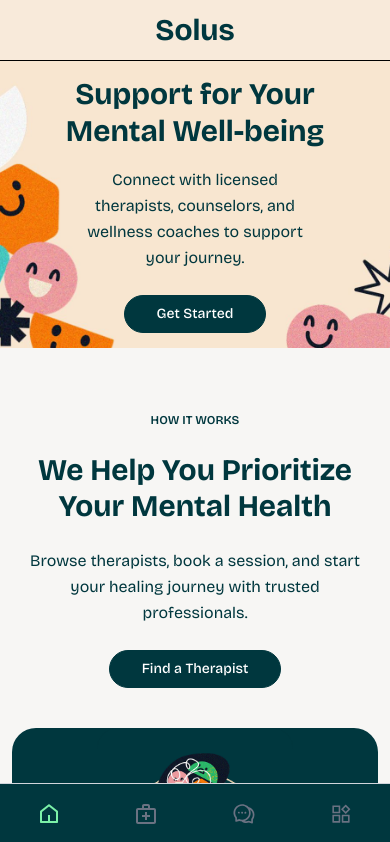
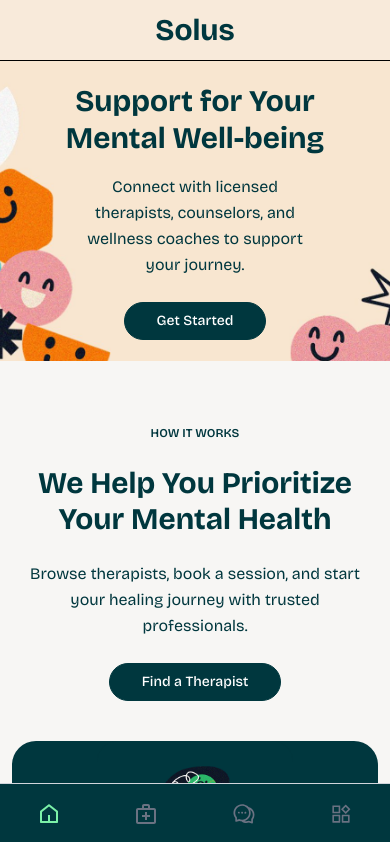
Before and after one commit to sazidhayatkhan/solus, a Next.js app: page / in a window 390 px wide. Shown: the top 842 px of the page. Built offline with nearby package versions, Linux system fonts and the light colour scheme; no server answers.

Commit message:
fixed width

```diff
--- a/src/views/page-home/components/Hero.tsx
+++ b/src/views/page-home/components/Hero.tsx
@@ -7,11 +7,11 @@ type Props = {}
 const Hero = (props: Props) => {
   return (
     <div
-      className="_container relative w-full h-[34vh] md:h-[490px] bg-cover bg-center flex items-center justify-center mx-auto rounded-0 md:rounded-[40px]"
+      className="_container relative w-full min-h-[300px] md:h-[490px] bg-cover bg-center flex items-center justify-center mx-auto rounded-0 md:rounded-[40px]"
       style={{ backgroundImage: "url('/images/hero_bg.jpg')" }}
     >
       <div className="text-center px-4">
-        <h1 className="font-brico max-w-[80%] md:max-w-[600px] mx-auto text-3xl md:text-6xl leading-tight font-bold mb-4 text-primary">
+        <h1 className="font-brico max-w-[95%] md:max-w-[600px] mx-auto text-3xl md:text-6xl leading-tight font-bold mb-4 text-primary">
           Support for Your Mental Well-being
         </h1>
         <p className="max-w-[74%] md:max-w-[360px] mx-auto paragraph-base mb-6">
```
